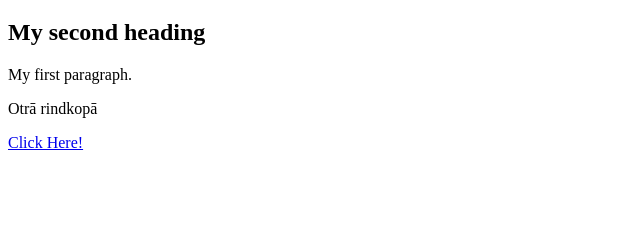
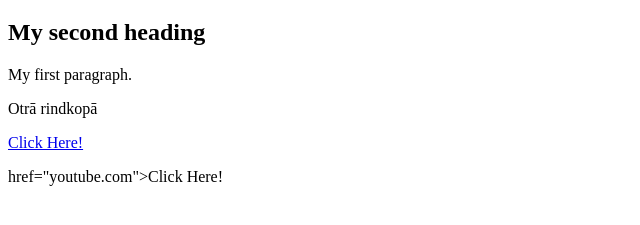
Before and after one commit to megijaelisa/My_First_Webpage, a plain HTML site: page index.html in a window 1280 px wide. Shown: the part 61-286 px from the top of the page, without its empty margins (0-640 px from the left). Drawn offline with Linux system fonts and the light colour scheme.

Commit message:
Update index.html

```diff
--- a/index.html
+++ b/index.html
@@ -8,5 +8,6 @@
 <p>My first paragraph.</p>
 <p>Otrā rindkopā</p>
 <p><a href="button.html">Click Here!</a></p>
+  <p><a> href="youtube.com">Click Here!</a></p>
 </body>
 </html>
```
